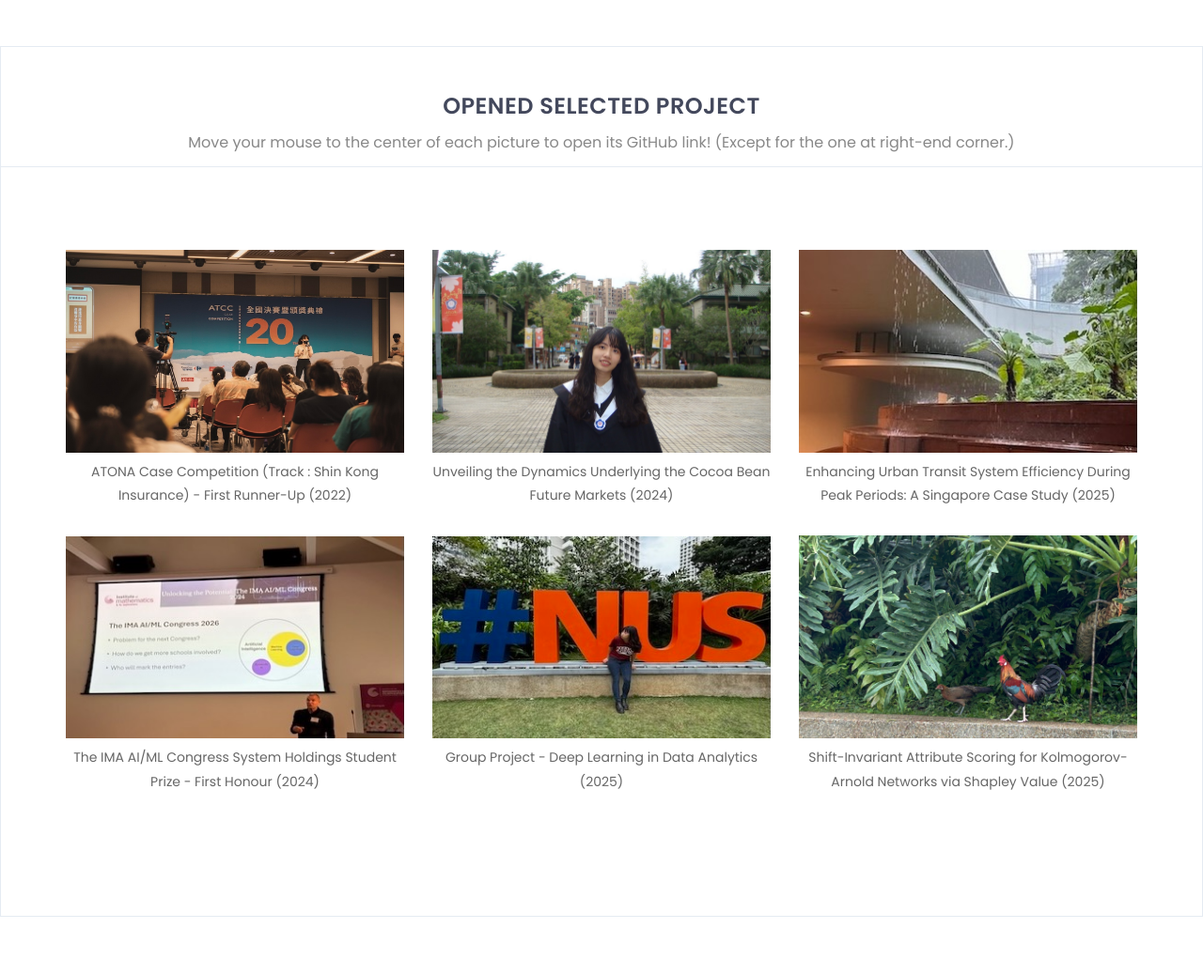
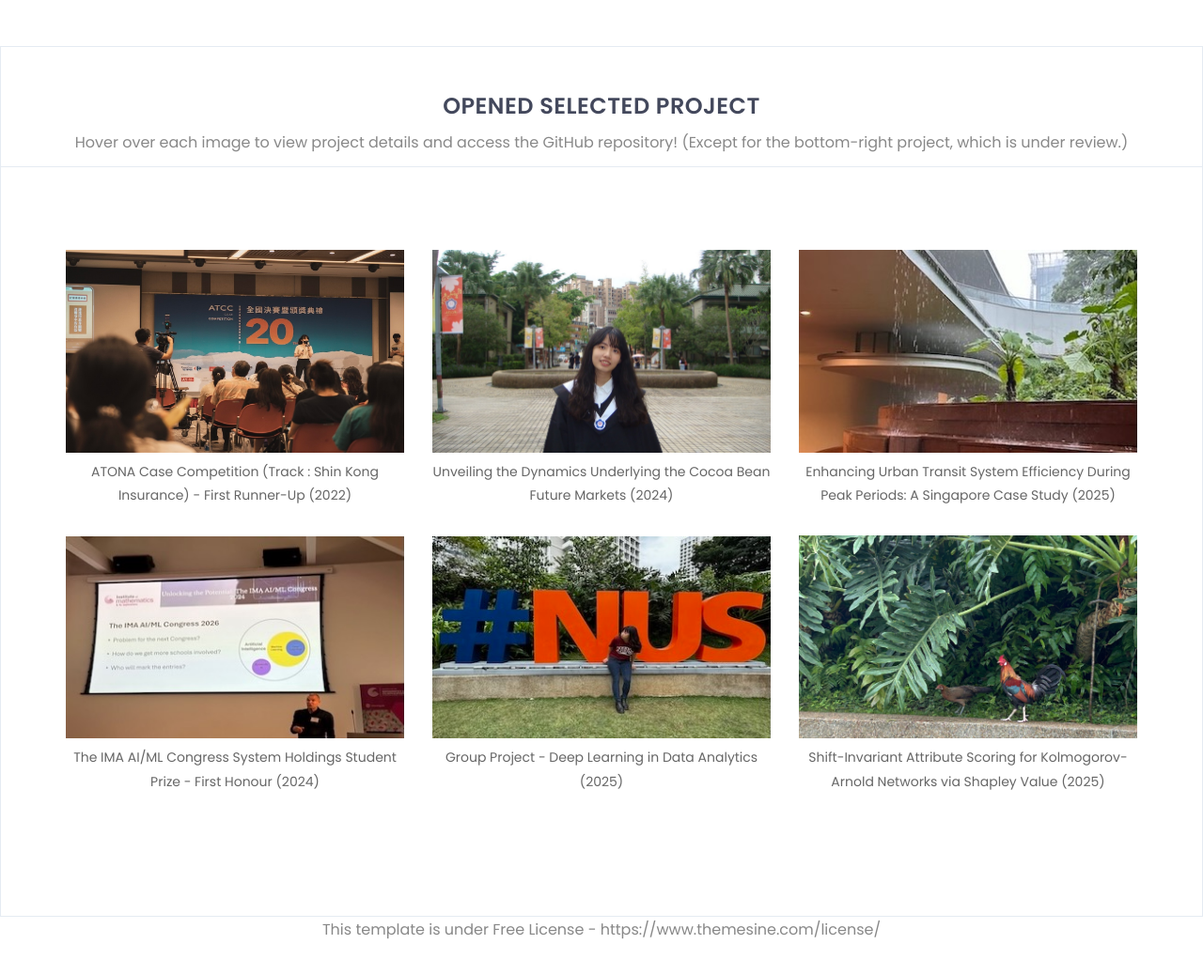
Before and after one commit to helloiamching/personal-page, a plain HTML site: page index.html in a window 1280 px wide. Shown: the part 4880-5918 px from the top of the page at 94% size. Drawn offline with nearby package versions, Linux system fonts and the light colour scheme.

Commit message:
copy right

```diff
--- a/index.html
+++ b/index.html
@@ -465,7 +465,7 @@
 				<div class="section-heading text-center">
 					<h2>Opened Selected Project</h2>
 					<p style="font-size:16px; color:#888; margin-top:-50px;">
-         				Move your mouse to the center of each picture to open its GitHub link! (Except for the one at right-end corner.)
+         				Hover over each image to view project details and access the GitHub repository! (Except for the bottom-right project, which is under review.)
     				</p>
 				</div>
 				<div class="container">
@@ -553,6 +553,12 @@
 			</div><!--/.portfolio-details-->
 
 		</section><!--/.portfolio-->
+
+		<div class="section-heading text-center">
+				<p style="font-size:16px; color:#888; margin-top:0px;">
+				This template is under Free License - https://www.themesine.com/license/
+		</p>
+			</div>
 		<!--portfolio end -->
 
 
```
